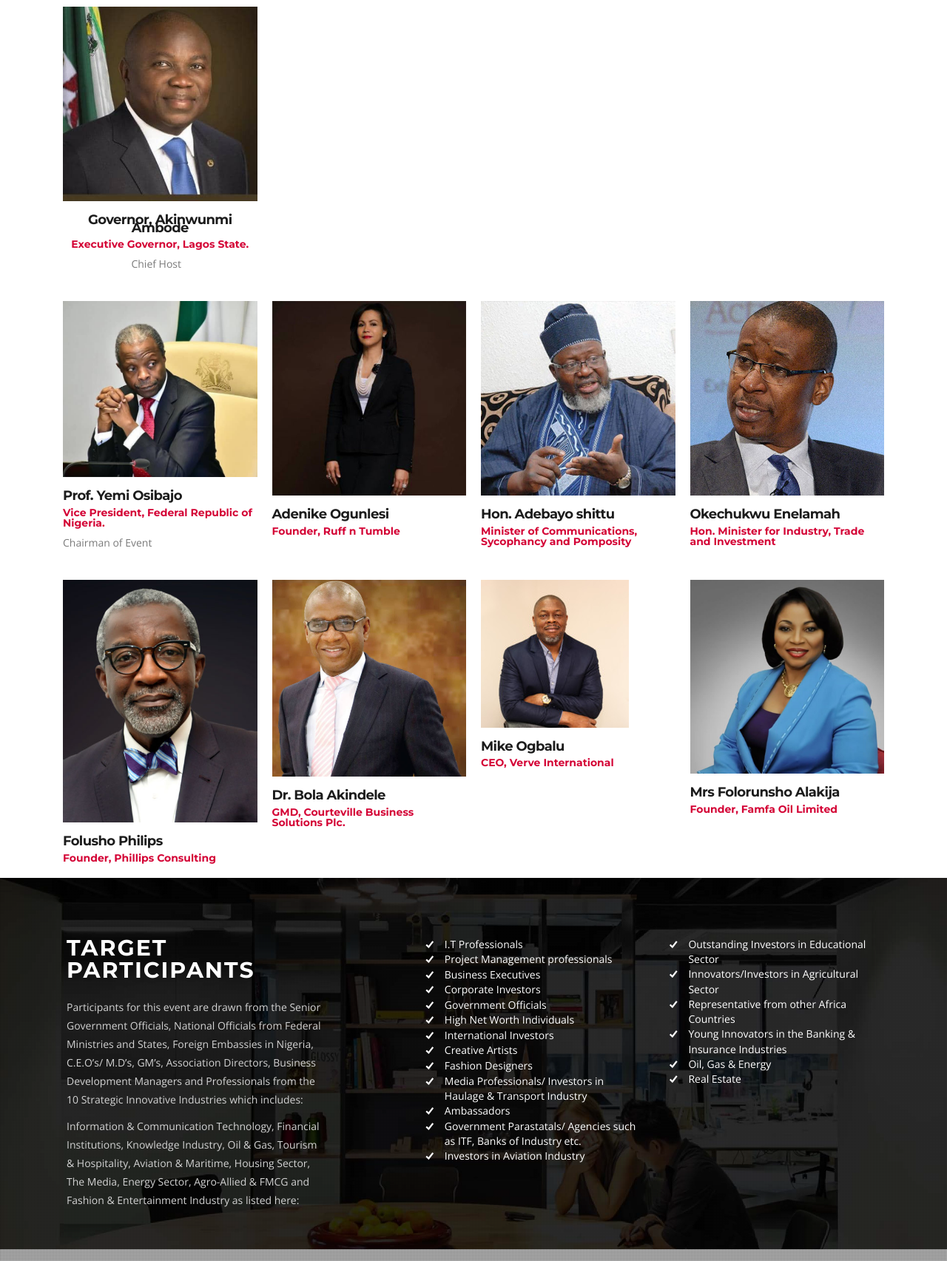
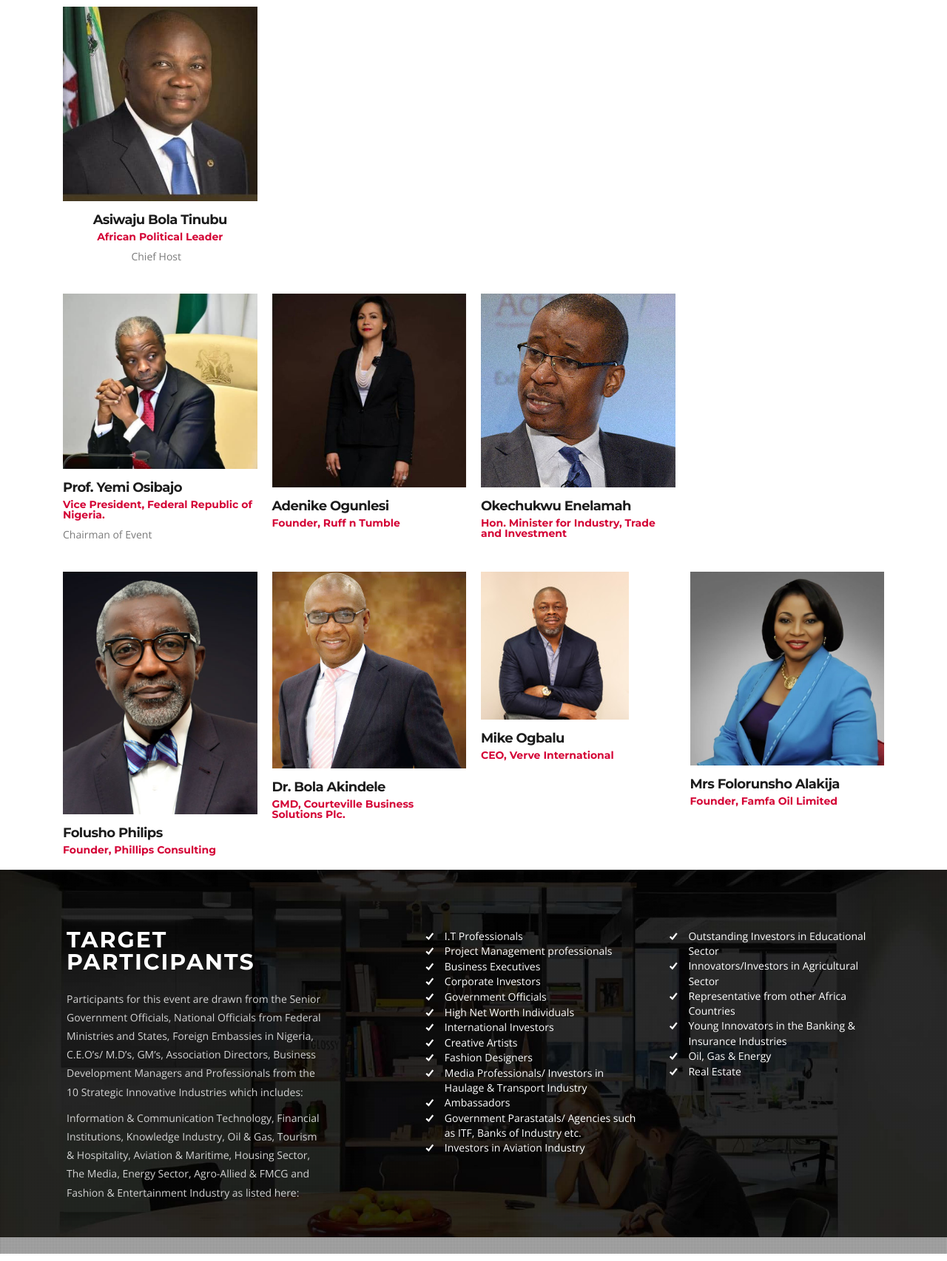
Before and after one commit to femz12/lead, a PHP site: page / in a window 1280 px wide. Shown: the part 1874-3579 px from the top of the page at 74% size. Run offline with PHP 8.4, Linux system fonts and the light colour scheme; some libraries are stand-ins or nearby versions; some web fonts are replaced.

Commit message:
Update index.php

```diff
--- a/public/index.php
+++ b/public/index.php
@@ -645,8 +645,8 @@
                                 </div>
                             </div>
                             <div class="member-info wow fadeInUp">
-                                <h4>Governor, Akinwunmi Ambode</h4>
-                                <h5 class="highlight">Executive Governor, Lagos State.</h5>
+                                <h4>Asiwaju Bola Tinubu</h4>
+                                <h5 class="highlight">African Political Leader</h5>
                                 <p>Chief Host</p>
                             </div>
                         </div>
@@ -697,29 +697,6 @@
                                 <h4>Adenike Ogunlesi</h4>
                                 <h5 class="highlight">Founder, Ruff n Tumble</h5>
                                 <!--<p>Description of speaker</p>-->
-                            </div>
-                        </div>
-
-                        <div class="col-md-3 col-sm-4 team-member">
-                            <div class="effect effects wow fadeInUp">
-                                <div class="img">
-                                    <img src="img/speakers/3.jpg" class="img-responsive" alt="" />
-                                    <div class="overlay">
-                                        <ul class="expand">
-                                            <li class="social-icon"><a href="#" onClick="return false;"><i class="icon-social-facebook"></i></a></li>
-                                            <li class="social-icon"><a href="#" onClick="return false;"><i class="icon-social-twitter"></i></a></li>
-                                            <li class="social-icon"><a href="#" onClick="return false;"><i class="icon-social-youtube"></i></a></li>
-                                            <li class="social-icon"><a href="#" onClick="return false;"><i class="icon-social-dribbble"></i></a></li>
-                                            <li class="social-icon"><a href="#" onClick="return false;"><i class=" icon-envelope-open"></i></a></li>
-                                        </ul>
-                                        <a class="close-overlay hidden">x</a>
-                                    </div>
-                                </div>
-                            </div>
-                            <div class="member-info wow fadeInUp">
-                                <h4>Hon. Adebayo shittu</h4>
-                                <h5 class="highlight">Minister of Communications, Sycophancy and Pomposity</h5>
-                                <!--<p>Minister in Nigeria will be here</p>-->
                             </div>
                         </div>
 
```
